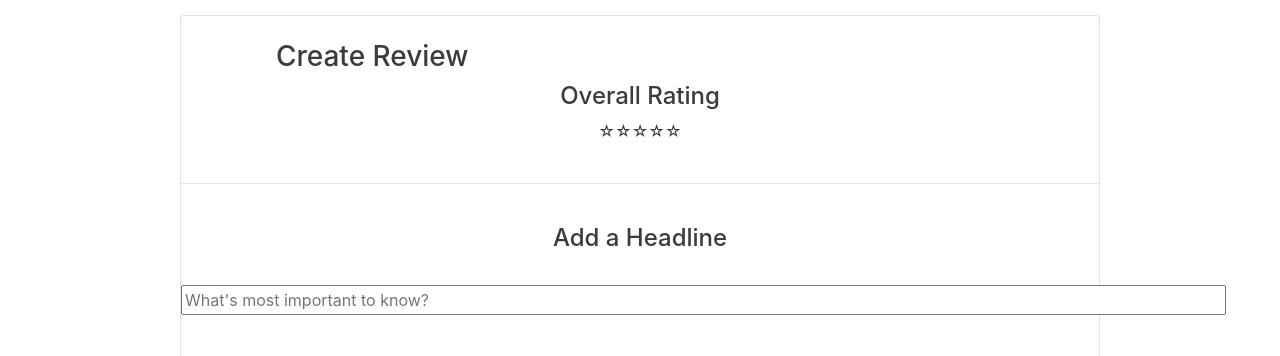
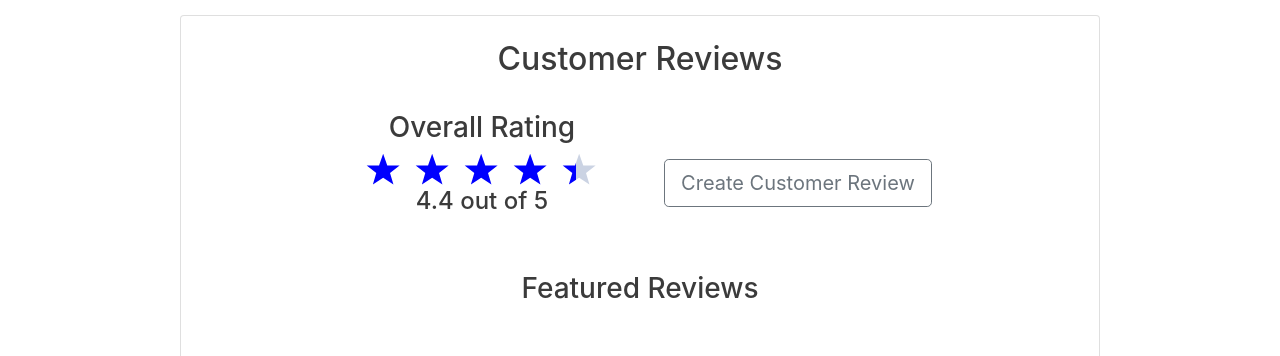
Before and after one commit to kjord021/MDT, a React (Create React App) app: page /BookDetails in a window 1280 px wide. Shown: the part 560-916 px from the top of the page. Built offline with nearby package versions, Linux system fonts and the light colour scheme.

Commit message:
Star rating System added. Create review now seperate, loads on click.

```diff
--- a/src/components/subcomponents/CommentingRating.jsx
+++ b/src/components/subcomponents/CommentingRating.jsx
@@ -1,10 +1,13 @@
 import React, { useState } from "react";
-const mongoose = require("mongoose");
+import StarRatings from "react-star-ratings";
 
 function CommentingRating(props) {
+  const [createReview, setCreateReview] = useState(false);
   const [headline, setHeadline] = useState("");
   const [comment, setComment] = useState("");
+  const [rating, setRating] = useState(0);
 
+  if (createReview) {
     return (
       <div class="row" align="center">
         <div class="col-lg-1"></div>
@@ -19,11 +22,15 @@ function CommentingRating(props) {
               <div class="col-lg-12">
                 <h4>Overall Rating</h4>
                 <div class="rating">
-                <span>☆</span>
-                <span>☆</span>
-                <span>☆</span>
-                <span>☆</span>
-                <span>☆</span>
+                  <StarRatings
+                    rating={rating}
+                    changeRating={(e) => setRating(e)}
+                    starRatedColor="blue"
+                    numberOfStars={5}
+                    name="creat rating"
+                    isSelectable
+                    starDimension="35px"
+                  />
                 </div>
                 <br />
                 <hr />
@@ -67,4 +74,57 @@ function CommentingRating(props) {
     );
   }
 
+  return (
+    <React.Fragment>
+      <div class="row" align="center">
+        <div class="col-lg-1"></div>
+        <div class="col-lg-10 ">
+          <div class="card mb-3">
+            <div class="row no-gutters"></div>
+            <br></br>
+            <h2>Customer Reviews</h2>
+            <br />
+            <div class="row">
+              <div class="col-lg-2"></div>
+              <div class="col-lg-4" align="center">
+                <h3>Overall Rating</h3>
+                <StarRatings
+                  rating={4.4}
+                  starRatedColor="blue"
+                  numberOfStars={5}
+                  name="rating"
+                  starDimension="35px"
+                />
+                <h4> {4.4} out of 5</h4>
+              </div>
+
+              <div class="col-lg-4" align="Center">
+                <br />
+                <br />
+                <button
+                  onClick={() => setCreateReview(true)}
+                  class="btn btn-outline-secondary btn-lg"
+                >
+                  Create Customer Review
+                </button>
+              </div>
+              <div class="col-lg-2"></div>
+            </div>
+            <br></br>
+            <br></br>
+            <h3>Featured Reviews</h3>
+            <br />
+            <br />
+            <br />
+            <br />
+            <br />
+            <br />
+          </div>
+        </div>
+        <div class="col-lg-1"></div>
+      </div>
+    </React.Fragment>
+  );
+}
+
 export default CommentingRating;
```
Lines whose indentation alone changed are shown as unchanged.
